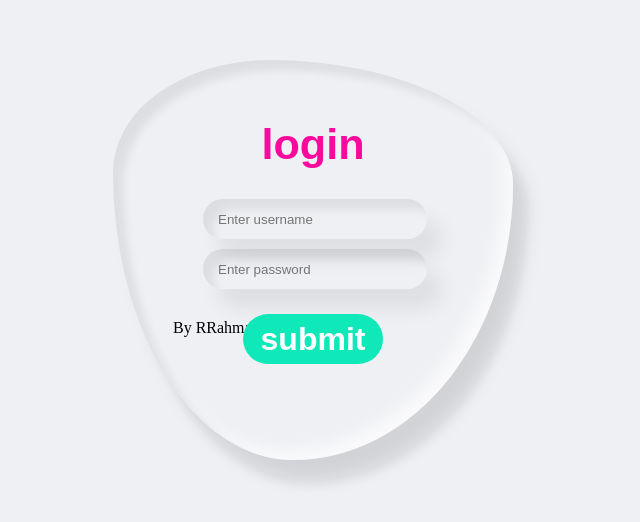
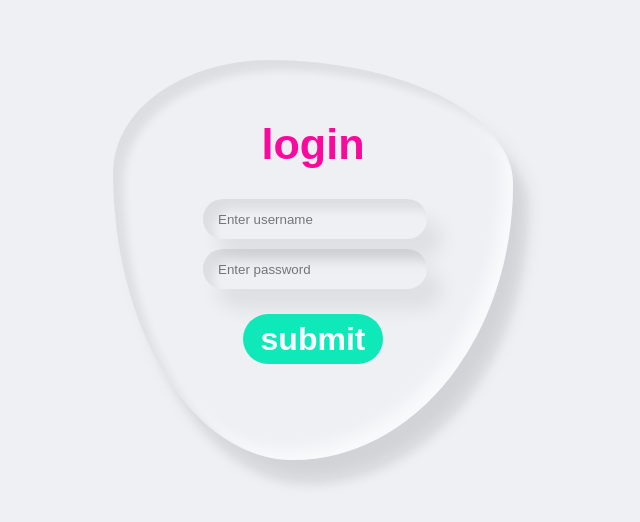
Before and after one commit to Practiceguys/Login, a plain HTML site: page index.html in a window 1280 px wide. Shown: the part 140-662 px from the top of the page, without its empty margins (327-967 px from the left). Drawn offline with Linux system fonts and the light colour scheme.

Commit message:
Update index.html

```diff
--- a/index.html
+++ b/index.html
@@ -17,7 +17,6 @@
         <input type="password" placeholder="Enter password">
        </label>
        <a href="#"><h1>submit</h1></a>
-        <p>By RRahmani</p>
     </div>
 </body>
 </html>
```
